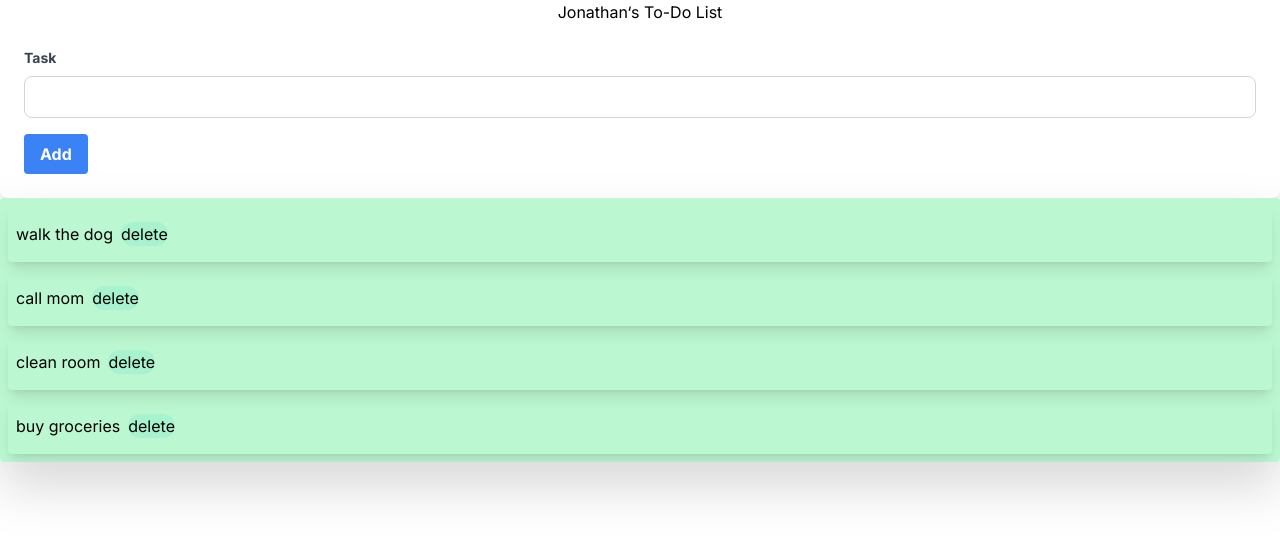
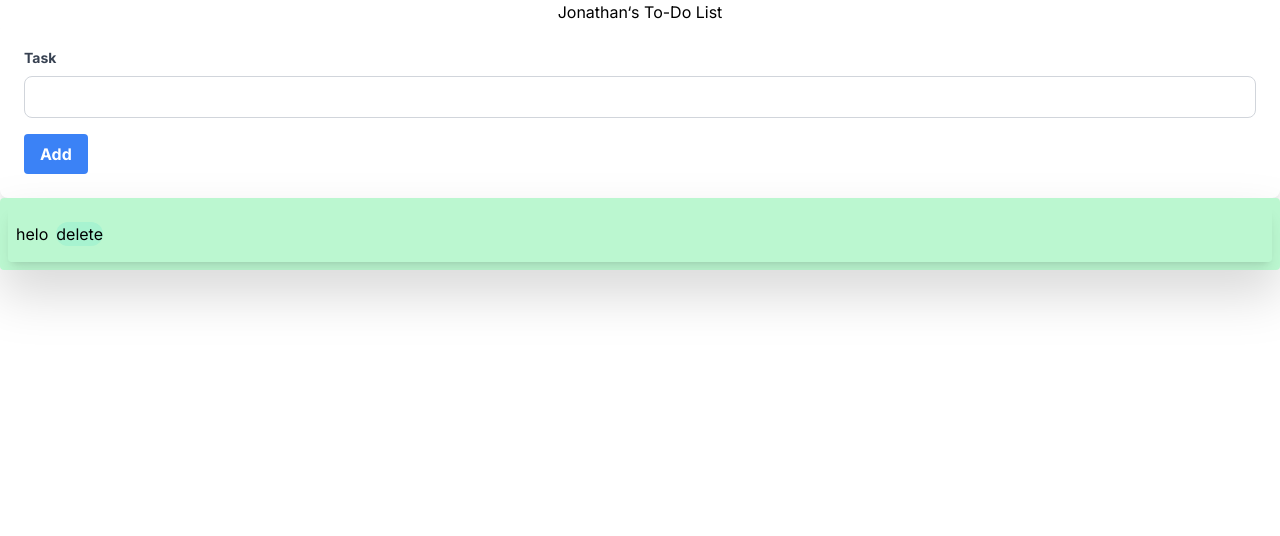
Before and after one commit to jonmejia/to-do-list, a Next.js app: page / in a window 1280 px wide. Shown: the top 536 px of the page. Built offline with nearby package versions, Linux system fonts and the light colour scheme.

Commit message:
renamed Card component to Task,removed sampletasks, added a handlesubmit function to form component

```diff
--- a/src/app/Form.tsx
+++ b/src/app/Form.tsx
@@ -1,12 +1,20 @@
 'use client'
-import React from 'react';
+import { useState } from "react";
 const Form = () => {
+    const [Task, setTask] = useState()
+    const handleInput = (e:any) =>{
+        setTask(e.target.value)
+    }
+    const handleSubmit = (e:any) =>{
+        e.preventDefault();
+        console.log(Task)
+    }
     return (
     <div className="bg-white rounded-lg shadow-lg p-6">
-        <form>
+        <form onSubmit={handleSubmit}>
         <div className="mb-4">
             <label htmlFor="inputText" className="block text-gray-700 text-sm font-bold mb-2">Task</label>
-            <input type="text" className="border border-gray-300 rounded-lg p-2 w-full"/>
+            <input type="text" className="border border-gray-300 rounded-lg p-2 w-full" onChange={handleInput}/>
         </div>
             <button
             type="submit" className="bg-blue-500 hover:bg-blue-700 text-white font-bold py-2 px-4 rounded">Add</button>
--- a/src/app/Card.tsx
+++ b/src/app/Task.tsx
@@ -1,5 +1,5 @@
 'use client'
-const Card = (props:any) =>{
+const Task = (props:any) =>{
     const handleDelete = () =>{
         console.log("delete card")
     }
@@ -10,4 +10,4 @@ const Card = (props:any) =>{
         </div>
     )
 }
-export default Card;
+export default Task;
--- a/src/app/ToDoList.tsx
+++ b/src/app/ToDoList.tsx
@@ -1,13 +1,10 @@
 
-import Card from "./Card";
+import Task from "./Task";
 
-const ToDoList = (props: any) => {
+const ToDoList = () => {
   return (
       <div className="bg-green-200 rounded overflow-hidden drop-shadow-2xl">
-        <Card data={props.tasks[0]} />
-        <Card data={props.tasks[1]} />
-        <Card data={props.tasks[2]} />
-        <Card data={props.tasks[3]} />
+        <Task data={'helo'} />
       </div>
 
   );
--- a/src/app/page.tsx
+++ b/src/app/page.tsx
@@ -3,12 +3,11 @@ import Title from "./Title"
 import ToDoList from "./ToDoList"
 export default function Home() {
   const name:string ="Jonathan"
-  const sampleTasks:string[]=["walk the dog","call mom","clean room","buy groceries"]
   return (
     <div>
       <Title name={name}/>
       <Form/>
-    <ToDoList tasks={sampleTasks}/>
+    <ToDoList/>
     </div>
   )
 }
```
